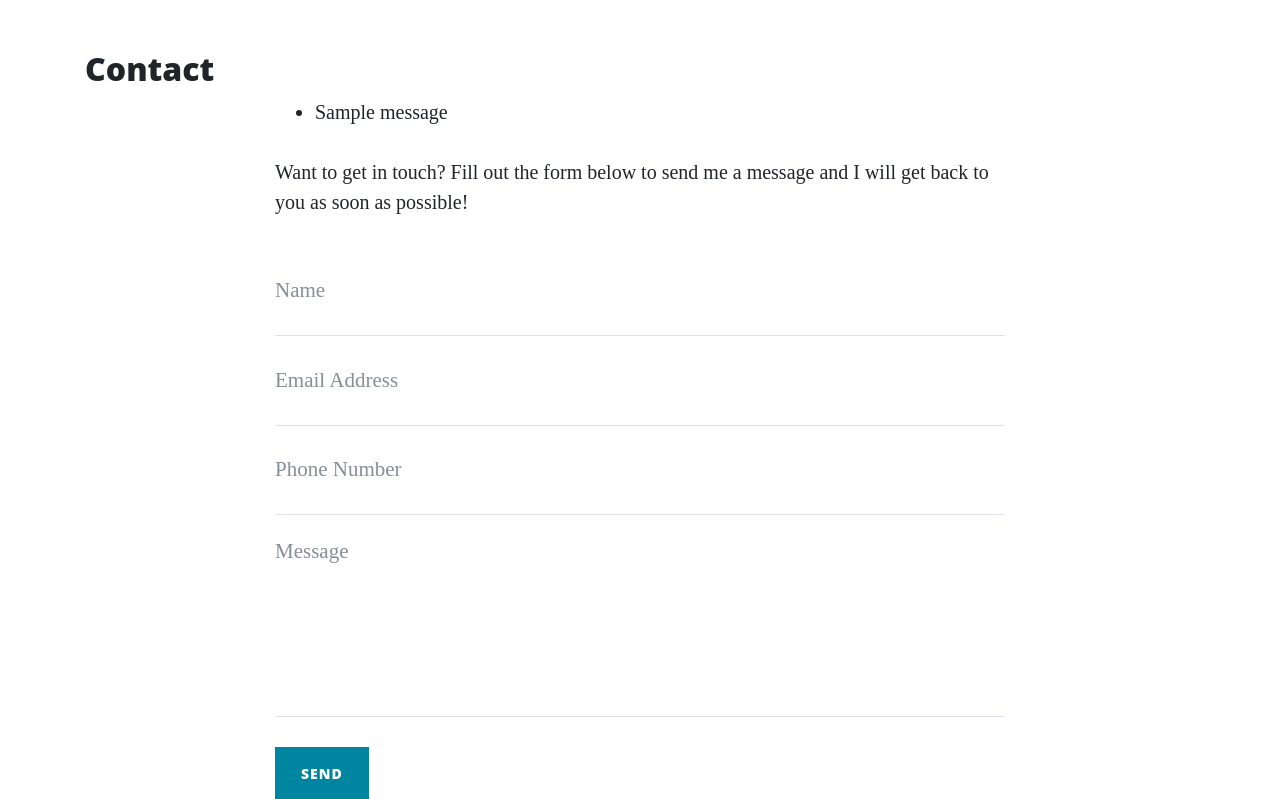
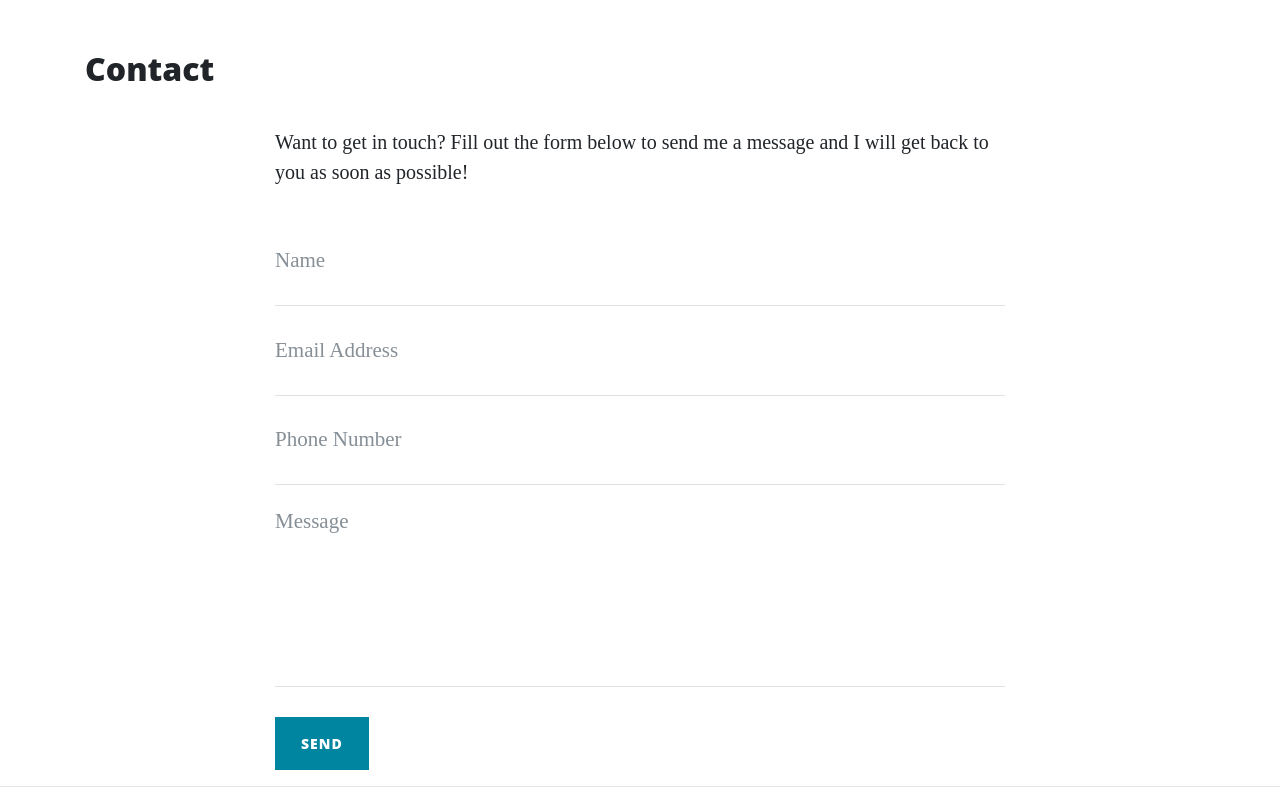
Before and after one commit to phil-griffith/thorin-flask-app_OLD, a Flask app: page /contact in a window 1280 px wide. Shown: the part 628-1427 px from the top of the page. Run offline with Flask 2, Linux system fonts and the light colour scheme; one stand-in notice (Sample message) is shown; some libraries are stand-ins or nearby versions.

Commit message:
Revert "updates"
This reverts commit 9514ced9a68922490d7db186da6e210f2a8fdf7f.

```diff
--- a/run.py
+++ b/run.py
@@ -1,12 +1,9 @@
 import os
 import json
-from flask import Flask, render_template, request, flash
-if os.path.exists("env.py"):
-    import env
+from flask import Flask, render_template, request
 
 
 app = Flask(__name__)
-app.secret_key = os.environ.get("SECRET_KEY")
 
 
 @app.route("/")
@@ -38,8 +35,7 @@ def about_name(member_name):
 @app.route("/contact", methods=["GET", "POST"])
 def contact():
     if request.method == "POST":
-        flash("Thanks {}, we have received your message!".format(
-            request.form.get("name")))
+        print(request.form["email"])
     return render_template("contact.html", page_title="Contact")
 
 
--- a/templates/contact.html
+++ b/templates/contact.html
@@ -4,17 +4,6 @@
 
 	<div class="row">
 		<div class="col-lg-8 col-md-10 mx-auto">
-
-      {% with messages = get_flashed_messages() %}
-        {% if messages %}
-          <ul class="flashes">
-            {% for message in messages %}
-              <li>{{ message }}</li>
-            {% endfor %}
-          </ul>
-        {% endif %}
-      {% endwith %}
-
 			<p>Want to get in touch? Fill out the form below to send me a message and I will get back to you as soon as
 				possible!</p>
 			<form method="POST" name="sentMessage" id="contactForm" novalidate>
```
